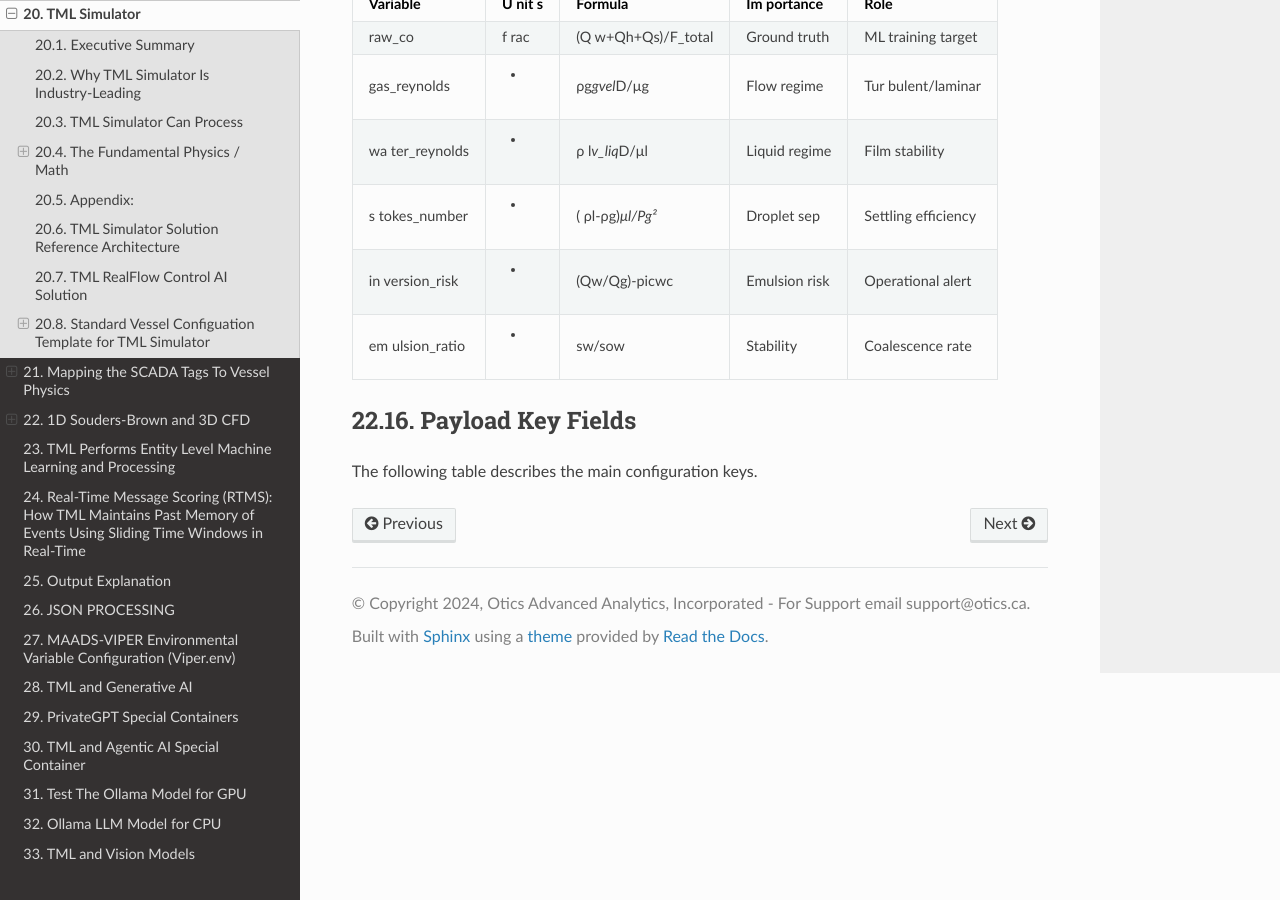
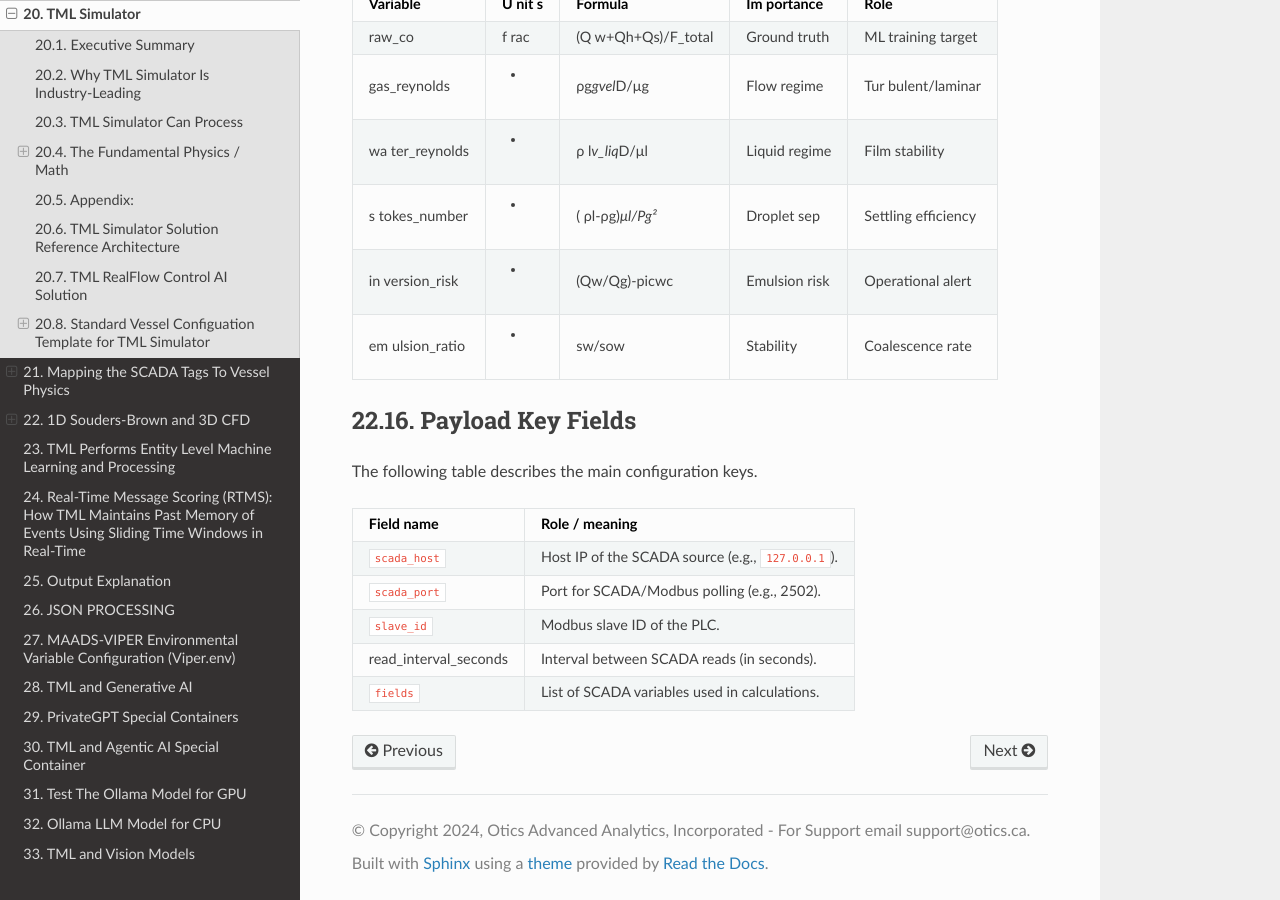
Before and after one commit to smaurice101/readthedocs, a Sphinx documentation site: the page built from docs/source/tmlsimulator.rst, in a window 1280 px wide and 900 px high, scrolled down 30578 px. Built offline with Sphinx 7.4.7 and the Read the Docs theme 3.1.0, drawn with Linux system fonts in a browser that asks for light colours; pages that are not in the unit, such as notebooks, are missing from menus; some of the changed text lies outside the part shown.

Commit message:
Update tmlsimulator.rst

```diff
--- a/docs/source/tmlsimulator.rst
+++ b/docs/source/tmlsimulator.rst
@@ -1770,14 +1770,14 @@ The following table describes the main configuration keys.
 +-------------------------+------------------------------------------------+
 | Field name              | Role / meaning                                 |
 +=========================+================================================+
-| ``scada_host``          | Host IP of the SCADA source (e.g.,            |
-|                         | ``127.0.0.1``).                               |
+| ``scada_host``          | Host IP of the SCADA source (e.g.,             |
+|                         | ``127.0.0.1``).                                |
 +-------------------------+------------------------------------------------+
-| ``scada_port``          | Port for SCADA/Modbus polling (e.g., 2502).  |
+| ``scada_port``          | Port for SCADA/Modbus polling (e.g., 2502).    |
 +-------------------------+------------------------------------------------+
-| ``slave_id``            | Modbus slave ID of the PLC.                   |
+| ``slave_id``            | Modbus slave ID of the PLC.                    |
 +-------------------------+------------------------------------------------+
-| ``read_interval_seconds``| Interval between SCADA reads (in seconds).   |
+|   read_interval_seconds | Interval between SCADA reads (in seconds).     |
 +-------------------------+------------------------------------------------+
-| ``fields``              | List of SCADA variables used in calculations. |
+| ``fields``              | List of SCADA variables used in calculations.  |
 +-------------------------+------------------------------------------------+
```
